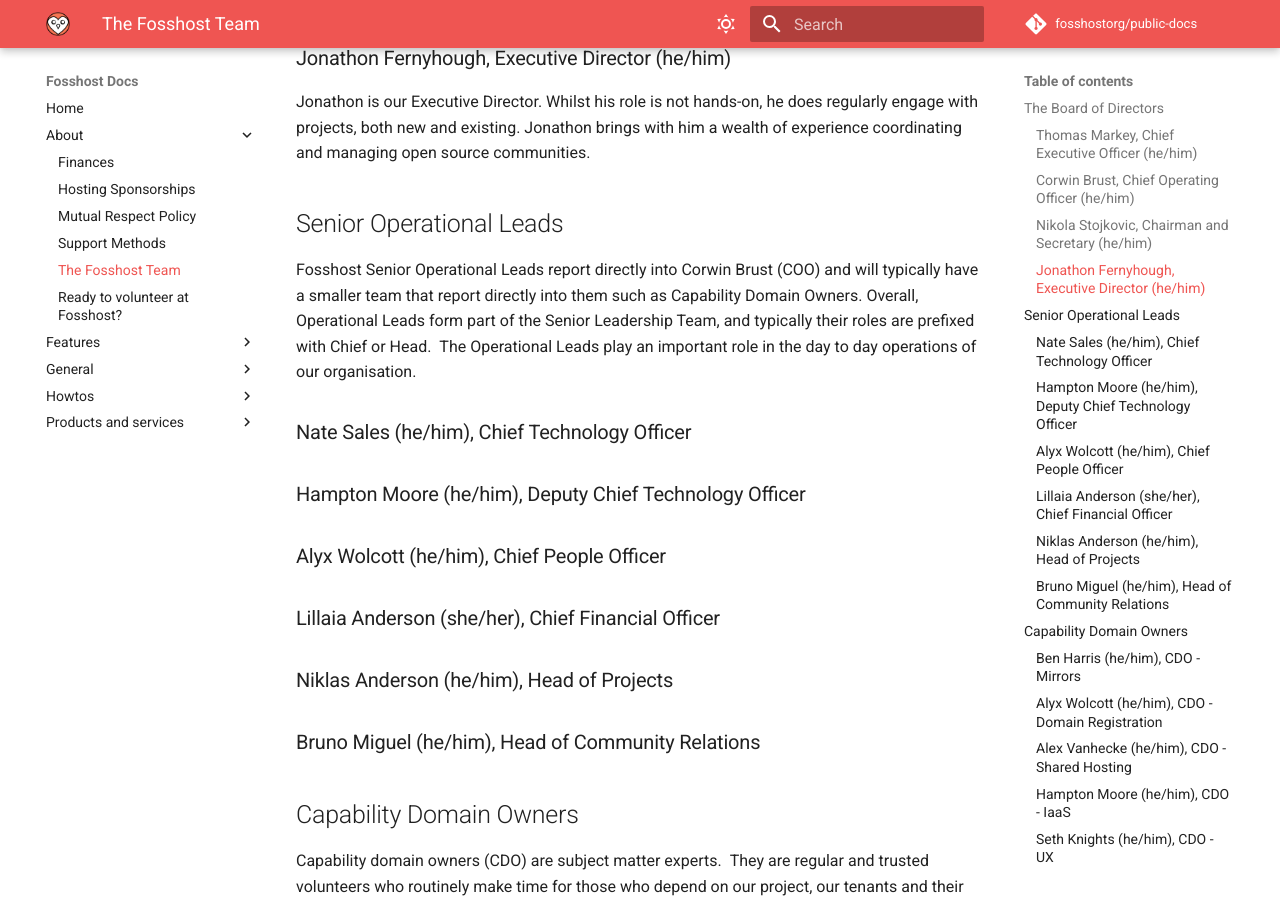
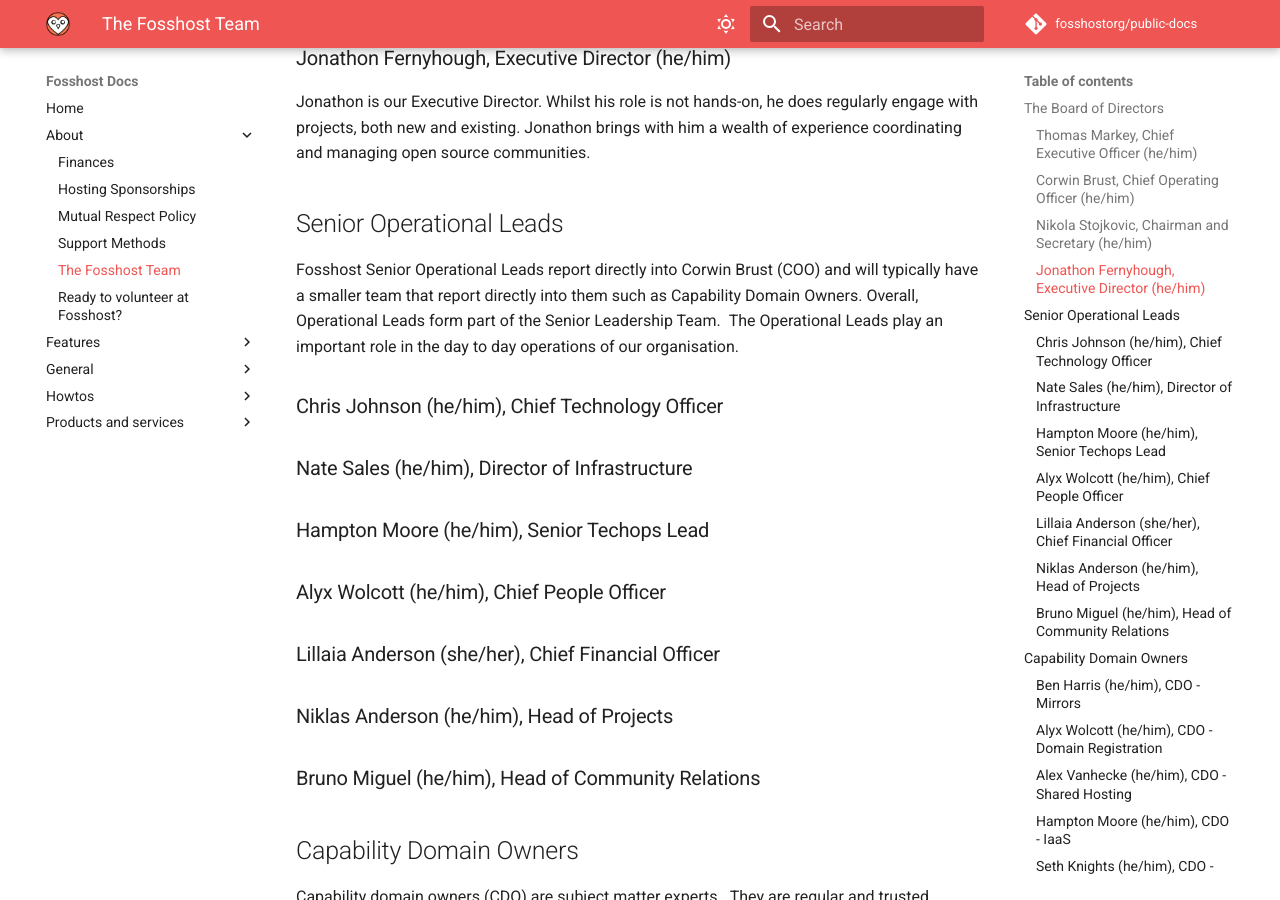
Before and after one commit to fosshostorg/public-docs, an MkDocs documentation site: the page built from docs/about/team.md, in a window 1280 px wide and 900 px high, scrolled down 1849 px. Built offline with MkDocs 1.6.1 and Material for MkDocs 9.7.7, drawn with Linux system fonts in a browser that asks for light colours; comment, search, counter and statistics services are not loaded; some of the changed text lies outside the part shown.

Commit message:
updates to team page

```diff
--- a/docs/about/team.md
+++ b/docs/about/team.md
@@ -30,11 +30,13 @@
 
 ## Senior Operational Leads
 
-Fosshost Senior Operational Leads report directly into Corwin Brust (COO) and will typically have a smaller team that report directly into them such as Capability Domain Owners. Overall, Operational Leads form part of the Senior Leadership Team, and typically their roles are prefixed with Chief or Head.  The Operational Leads play an important role in the day to day operations of our organisation.
+Fosshost Senior Operational Leads report directly into Corwin Brust (COO) and will typically have a smaller team that report directly into them such as Capability Domain Owners. Overall, Operational Leads form part of the Senior Leadership Team.  The Operational Leads play an important role in the day to day operations of our organisation.
 
-### Nate Sales (he/him), Chief Technology Officer
+### Chris Johnson (he/him), Chief Technology Officer
 
-### Hampton Moore (he/him), Deputy Chief Technology Officer
+### Nate Sales (he/him), Director of Infrastructure
+
+### Hampton Moore (he/him), Senior Techops Lead
 
 ### Alyx Wolcott (he/him), Chief People Officer
 
@@ -104,10 +106,6 @@
 
 Luis Falcón, M.D., MSc, holds a degree in Computer Science and Mathematics from the California State University (USA) and in Medicine from IUCS, Buenos Aires (Argentina). He has a Master's degree in Genomics and Medical Genetics from the University of Granada (Spain). Dr Falcon is a social, animal rights and free software activist. He is the founder and president of GNU Solidario, a nonprofit humanitarian organisation focused on the advancement of Social Medicine. Dr Falcon is the author of GNU Health, the award-winning Free/Libre digital health ecosystem. He is a guest speaker at international conferences about Free Software, eHealth and Social Medicine.
 
-### Dr Morgan Lemmer-Webber PhD (she/her)
-
-Morgan Lemmer-Webber is an art historian, avid crafter, and FOSS user and advocate. She holds a PhD in Art History from the University of Wisconsin, Madison (USA). A lifelong exploration of various handcrafts and media inspired her dissertation research on women and textile production in the Roman empire. Morgan is interested in the intersection of FOSS and academia, particularly in digital humanities research. Morgan was also the co-organiser of the ActivityPub Conference (2019 in Prague, 2020 online), which brings together implementors and users of projects created using the ActivityPub protocol for decentralised social networking. She is the co-host of FOSS and Crafts, a podcast about free software, free culture, and making things together.
-
 ### Ariadne Conill (she/her)
 
 I have spent the majority of my life hacking on [free software](https://en.wikipedia.org/wiki/Free_software_movement). My work includes starting [the IRCv3 project](https://ircv3.org/), writing a lot of the code commonly used in IRC servers, writing [Audacious](https://audacious-media-player.org) (a popular Linux music player), [libucontext](https://github.com/kaniini/libucontext), [pkgconf](https://github.com/pkgconf/pkgconf), [ifupdown-ng](https://github.com/ifupdown-ng/ifupdown-ng) and several other key components of Alpine, contributing security and privacy fixes to ActivityPub (the protocol) and its implementations like Mastodon and Pleroma, packaging software for Debian, Ubuntu, and Alpine, and is one of the key people who got Alpine Linux off the ground and where it is today.
```
